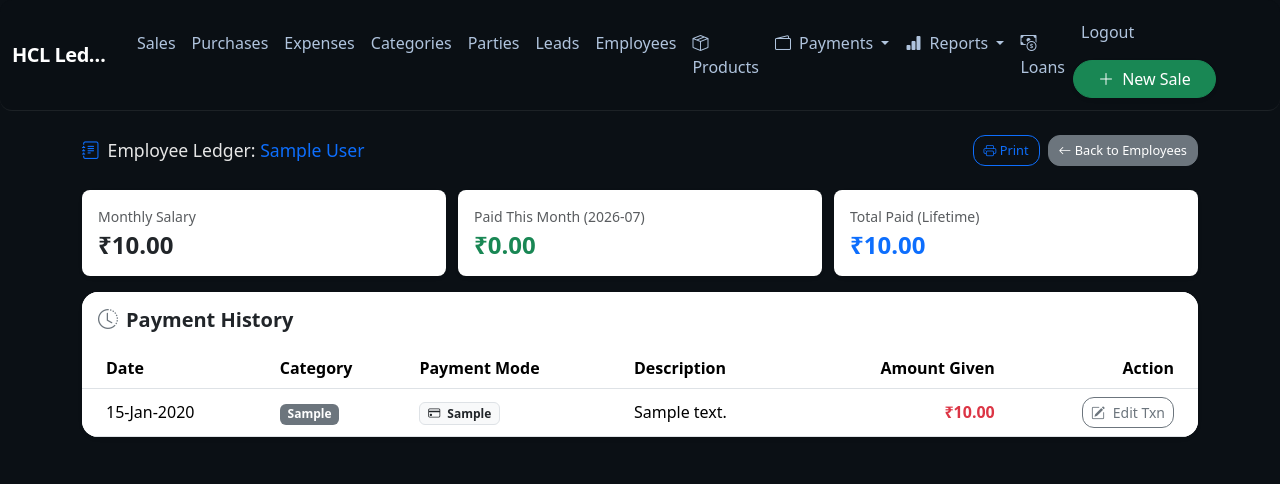
After one commit to yash755/mayachem, a Flask app: page /employees/1/ledger in a window 1280 px wide. The commit adds this page. Shown: the top 484 px of the page. Run offline with Flask 3, Linux system fonts and the light colour scheme; the visitor is signed in with stand-in values (Sample User, id 1); tables that the repository leaves empty hold one stand-in row (values such as "Sample post"); some libraries are stand-ins or nearby versions.

Commit message:
feat: Add Employee Ledger page to show payments given history

```diff
--- a/app.py
+++ b/app.py
@@ -2456,6 +2456,24 @@ def register_routes(app: Flask) -> None:
             flash("Employee updated", "success")
         return redirect(url_for("employees_list"))
 
+    @app.route("/employees/<int:id>/ledger")
+    def employee_ledger(id):
+        emp = Employee.query.get_or_404(id)
+        payments = Expense.query.filter_by(employee_id=id).order_by(Expense.date.desc(), Expense.id.desc()).all()
+
+        total_paid = sum(p.amount for p in payments)
+        current_ym = datetime.now().strftime("%Y-%m")
+        paid_this_month = sum(p.amount for p in payments if p.date.strftime("%Y-%m") == current_ym)
+
+        return render_template(
+            "employee_ledger.html",
+            employee=emp,
+            payments=payments,
+            total_paid=total_paid,
+            paid_this_month=paid_this_month,
+            current_ym=current_ym
+        )
+
     @app.route("/expense-categories", methods=["GET", "POST"])
     def expense_categories():
         if request.method == "POST":
--- /dev/null
+++ b/templates/employee_ledger.html
@@ -0,0 +1,203 @@
+{% extends 'base.html' %}
+{% block title %}Employee Ledger: {{ employee.name }}{% endblock %}
+
+{% block content %}
+<style>
+/* ── Mobile header ── */
+.ledger-header { flex-wrap: wrap; gap: 0.5rem; }
+.ledger-header h3 { font-size: 1.1rem; margin-bottom: 0; }
+.ledger-header .btn { font-size: 0.8rem; padding: 5px 10px; }
+
+/* ── Summary cards ── */
+.summary-row {
+  display: grid;
+  grid-template-columns: repeat(3, 1fr);
+  gap: 0.75rem;
+  margin-bottom: 1rem;
+}
+@media (max-width: 767px) {
+  .summary-row { grid-template-columns: repeat(1, 1fr); }
+}
+@media (max-width: 575px) {
+  .summary-row { grid-template-columns: repeat(1, 1fr); gap: 0.4rem; }
+  .summary-card .card-body { padding: 0.6rem 0.75rem; }
+  .summary-card h4 { font-size: 1rem; }
+  .summary-card .label { font-size: 0.65rem; }
+}
+
+/* ── Table (desktop) ── */
+.ledger-table-wrap { display: block; }
+/* ── Mobile rows ── */
+.ledger-mobile { display: none; }
+
+@media (max-width: 767px) {
+  .ledger-table-wrap { display: none; }
+  .ledger-mobile { display: block; }
+}
+
+/* Mobile transaction card */
+.txn-card {
+  border-left: 4px solid #0dcaf0;
+  border-radius: 0 8px 8px 0;
+  padding: 0.65rem 0.85rem;
+  margin-bottom: 0.5rem;
+  background: #fff;
+  box-shadow: 0 1px 4px rgba(0,0,0,.06);
+}
+.txn-card .txn-top { display: flex; justify-content: space-between; align-items: flex-start; gap: 0.5rem; }
+.txn-card .txn-date { font-size: 0.75rem; color: #6c757d; white-space: nowrap; }
+.txn-card .txn-desc { font-size: 0.85rem; font-weight: 500; flex: 1; }
+.txn-card .txn-amounts { display: flex; gap: 0.5rem; justify-content: space-between; margin-top: 0.35rem; font-size: 0.8rem; }
+.txn-card .txn-amount { color: #dc3545; font-weight: 600; }
+.txn-card .txn-actions { margin-top: 0.35rem; font-size: 0.78rem; }
+
+@media print {
+  .btn, .d-print-none { display: none !important; }
+  .card { border: none !important; box-shadow: none !important; }
+  .table-responsive { overflow: visible !important; }
+  .ledger-mobile { display: none !important; }
+  .ledger-table-wrap { display: block !important; }
+}
+</style>
+
+<!-- Header -->
+<div class="d-flex ledger-header justify-content-between align-items-center mb-4">
+    <h3><i class="bi bi-journal-text me-2 text-primary"></i>Employee Ledger: <span class="text-primary">{{ employee.name }}</span></h3>
+    <div class="d-flex flex-wrap gap-2 d-print-none">
+        <button class="btn btn-outline-primary" onclick="window.print()">
+            <i class="bi bi-printer"></i> <span class="d-none d-sm-inline">Print</span>
+        </button>
+        <a href="{{ url_for('employees_list') }}" class="btn btn-secondary">
+            <i class="bi bi-arrow-left"></i> <span class="d-none d-sm-inline">Back to Employees</span>
+        </a>
+    </div>
+</div>
+
+<!-- Summary metrics -->
+<div class="summary-row">
+    <!-- Monthly Salary Card -->
+    <div class="card summary-card border-0 shadow-sm rounded-3">
+        <div class="card-body">
+            <span class="label text-muted d-block small mb-1">Monthly Salary</span>
+            <h4 class="mb-0 fw-bold text-dark">₹{{ "%.2f"|format(employee.monthly_salary) }}</h4>
+        </div>
+    </div>
+
+    <!-- Paid This Month Card -->
+    <div class="card summary-card border-0 shadow-sm rounded-3">
+        <div class="card-body">
+            <span class="label text-muted d-block small mb-1">Paid This Month ({{ current_ym }})</span>
+            <h4 class="mb-0 fw-bold text-success">₹{{ "%.2f"|format(paid_this_month) }}</h4>
+        </div>
+    </div>
+
+    <!-- Total Paid Card -->
+    <div class="card summary-card border-0 shadow-sm rounded-3">
+        <div class="card-body">
+            <span class="label text-muted d-block small mb-1">Total Paid (Lifetime)</span>
+            <h4 class="mb-0 fw-bold text-primary">₹{{ "%.2f"|format(total_paid) }}</h4>
+        </div>
+    </div>
+</div>
+
+<!-- Detailed Transactions -->
+<div class="card shadow-sm border-0 rounded-4 overflow-hidden mb-4">
+    <div class="card-header bg-white border-0 py-3">
+        <h5 class="mb-0 fw-bold text-dark"><i class="bi bi-clock-history me-2 text-secondary"></i>Payment History</h5>
+    </div>
+    <div class="card-body p-0">
+        <!-- Desktop view -->
+        <div class="table-responsive ledger-table-wrap">
+            <table class="table table-hover align-middle mb-0">
+                <thead class="bg-light">
+                    <tr>
+                        <th class="ps-4">Date</th>
+                        <th>Category</th>
+                        <th>Payment Mode</th>
+                        <th>Description</th>
+                        <th class="text-end">Amount Given</th>
+                        <th class="text-end pe-4 d-print-none">Action</th>
+                    </tr>
+                </thead>
+                <tbody>
+                    {% for p in payments %}
+                    <tr>
+                        <td class="ps-4">
+                            {{ p.date.strftime('%d-%b-%Y') }}
+                        </td>
+                        <td>
+                            <span class="badge bg-secondary">{{ p.category }}</span>
+                        </td>
+                        <td>
+                            {% if p.mode %}
+                            <span class="badge bg-light text-dark border"><i class="bi bi-credit-card me-1"></i> {{ p.mode }}</span>
+                            {% else %}
+                            <span class="text-muted">--</span>
+                            {% endif %}
+                        </td>
+                        <td>
+                            {% if p.description %}
+                            {{ p.description }}
+                            {% else %}
+                            <span class="text-muted small italic">No description</span>
+                            {% endif %}
+                        </td>
+                        <td class="text-end fw-bold text-danger">
+                            ₹{{ "%.2f"|format(p.amount) }}
+                        </td>
+                        <td class="text-end pe-4 d-print-none">
+                            <a href="{{ url_for('expenses_form', expense_id=p.id) }}" class="btn btn-sm btn-outline-secondary">
+                                <i class="bi bi-pencil-square me-1"></i> Edit Txn
+                            </a>
+                        </td>
+                    </tr>
+                    {% else %}
+                    <tr>
+                        <td colspan="6" class="text-center py-5 text-muted">
+                            <i class="bi bi-info-circle fs-3 d-block mb-2"></i>
+                            No payment history found for this employee.
+                        </td>
+                    </tr>
+                    {% endfor %}
+                </tbody>
+            </table>
+        </div>
+
+        <!-- Mobile view -->
+        <div class="ledger-mobile p-3 bg-light">
+            {% for p in payments %}
+            <div class="txn-card">
+                <div class="txn-top">
+                    <div class="txn-desc">
+                        <strong>{{ p.category }}</strong>
+                        {% if p.description %}
+                        <div class="text-muted small mt-1">{{ p.description }}</div>
+                        {% endif %}
+                    </div>
+                    <div class="txn-date">
+                        {{ p.date.strftime('%d-%b-%Y') }}
+                    </div>
+                </div>
+                <div class="txn-amounts">
+                    <div>
+                        <small class="text-muted d-block">Mode</small>
+                        <span>{{ p.mode or '--' }}</span>
+                    </div>
+                    <div>
+                        <small class="text-muted d-block">Amount</small>
+                        <span class="txn-amount">₹{{ "%.2f"|format(p.amount) }}</span>
+                    </div>
+                </div>
+                <div class="txn-actions text-end d-print-none border-top pt-2 mt-2">
+                    <a href="{{ url_for('expenses_form', expense_id=p.id) }}" class="text-secondary text-decoration-none">
+                        <i class="bi bi-pencil-square me-1"></i> Edit Transaction
+                    </a>
+                </div>
+            </div>
+            {% else %}
+            <div class="text-center py-4 text-muted">No payment history found.</div>
+            {% endfor %}
+        </div>
+    </div>
+</div>
+{% endblock %}
--- a/templates/employees.html
+++ b/templates/employees.html
@@ -32,6 +32,9 @@
                             ₹{{ "%.2f"|format(emp.left_this_month) }}
                         </td>
                         <td class="text-end pe-4">
+                            <a href="{{ url_for('employee_ledger', id=emp.id) }}" class="btn btn-sm btn-outline-info me-1">
+                                <i class="bi bi-journal-text"></i> Ledger
+                            </a>
                             <button class="btn btn-sm btn-outline-secondary" data-bs-toggle="modal" data-bs-target="#editEmployeeModal{{ emp.id }}">
                                 <i class="bi bi-pencil"></i> Edit
                             </button>
```
